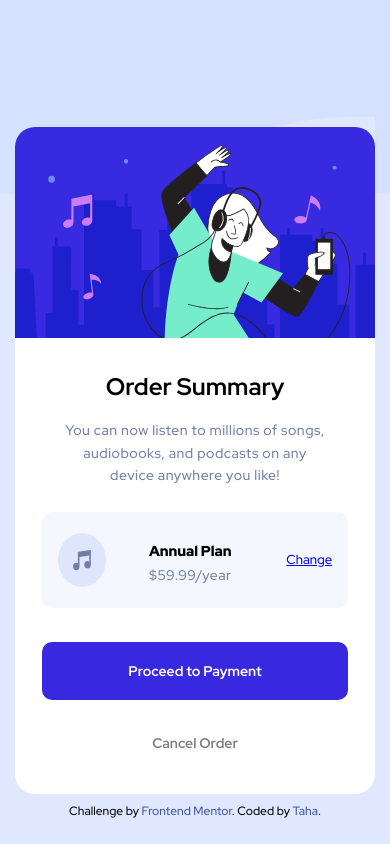
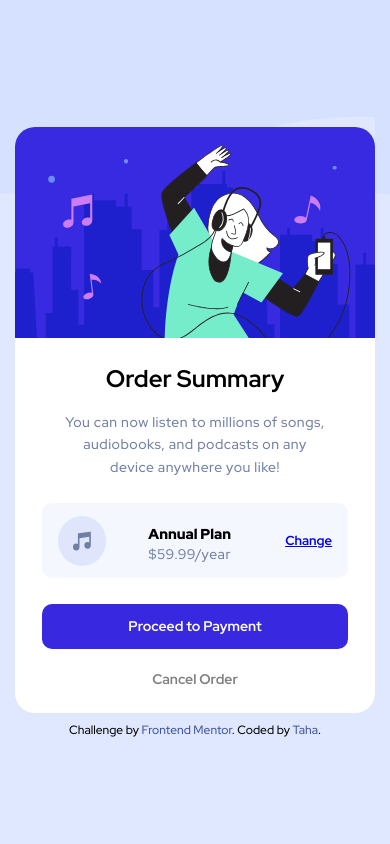
Before and after one commit to thaykrgl/order-summary-component, a plain HTML site: page index.html in a window 390 px wide. Drawn offline with Linux system fonts and the light colour scheme.

Commit message:
Changes have been made

```diff
--- a/style.css
+++ b/style.css
@@ -39,7 +39,7 @@ body {
 }
 
 .content h2 {
-  padding-top: 4vh;
+  padding-top: 3vh;
   padding-bottom: 2vh;
   font-weight: 700;
 }
@@ -57,7 +57,7 @@ body {
 .annual-plan {
   display: flex;
   justify-content: space-between;
-  margin-bottom: 4vh;
+  margin-bottom: 3vh;
   background: hsl(225, 100%, 98%);
   padding: 2vh 1.3vw;
   border-radius: 10px;
@@ -79,6 +79,7 @@ body {
 .annual-plan a {
   align-self: center;
   font-size: 14px;
+  font-weight: bold;
 }
 
 .annual-plan a:hover {
@@ -144,7 +145,7 @@ body {
   .content {
     padding-right: 7vw;
     padding-left: 7vw;
-    padding-bottom: 5vh;
+    padding-bottom: 3vh;
   }
 
   .content p {
@@ -153,16 +154,11 @@ body {
   }
 
   .annual-plan {
-    padding: 2.5vh 4vw;
+    padding: 1.5vh 4vw;
   }
-
-  /* .annual-plan .pricing {
-    margin-right: 10vw;
-  } */
 
   .annual-plan h5 {
     font-size: 0.9rem;
-    padding-bottom: 0.5vh;
   }
 
   .annual-plan a {
@@ -170,11 +166,11 @@ body {
   }
 
   .buttons .proceed {
-    padding: 2.4vh 8vw;
+    padding: 1.6vh 8vw;
   }
 
   .buttons .cancel-order {
-    margin-top: 4vh;
+    margin-top: 2.5vh;
   }
 }
 
```
Also changed, not shown: images/order-summary-component-desktop.png (added), images/order-summary-component-mobile.png (added), 1 other file.
